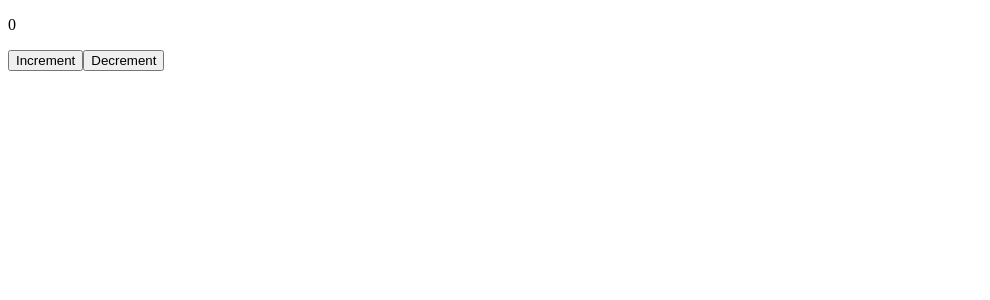
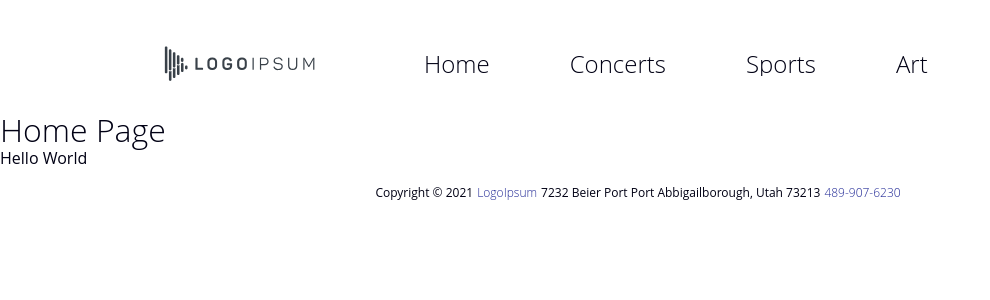
Before and after one commit to Joshua-Lucas/122021WSG, a React app in the folder frontend/: page / in a window 1280 px wide. Shown: the top 300 px of the page, without its empty margins (0-990 px from the left). Built offline with nearby package versions, Linux system fonts and the light colour scheme; no server answers.

Commit message:
add routes, global styles and themes to app

```diff
--- a/frontend/src/components/App.jsx
+++ b/frontend/src/components/App.jsx
@@ -1,15 +1,28 @@
 import React from 'react';
-import { useState } from 'react';
+import { BrowserRouter, Routes, Route } from 'react-router-dom';
+import { ThemeProvider } from 'styled-components';
+import { Theme } from '../assets/designSystem/Theme.js';
+
+import HomePage from '../components/pages/HomePage.jsx';
+import ConcertPage from './pages/ConcertPage.jsx';
+import Layout from './layout/Layout.jsx';
+import { GlobalStyles } from '../assets/designSystem/GlobalStyles.js';
 
 function App() {
-  const [count, setCount] = useState(0);
-
   return (
-    <div className="background">
-      <p>{count}</p>
-      <button onClick={() => setCount(count + 1)}>Increment</button>
-      <button onClick={() => setCount(count - 1)}>Decrement</button>
-    </div>
+    <>
+      <BrowserRouter>
+        <ThemeProvider theme={Theme}>
+          <GlobalStyles />
+          <Layout>
+            <Routes>
+              <Route path="/concerts" element={<ConcertPage />} />
+              <Route path="/" element={<HomePage />} />
+            </Routes>
+          </Layout>
+        </ThemeProvider>
+      </BrowserRouter>
+    </>
   );
 }
 
```
